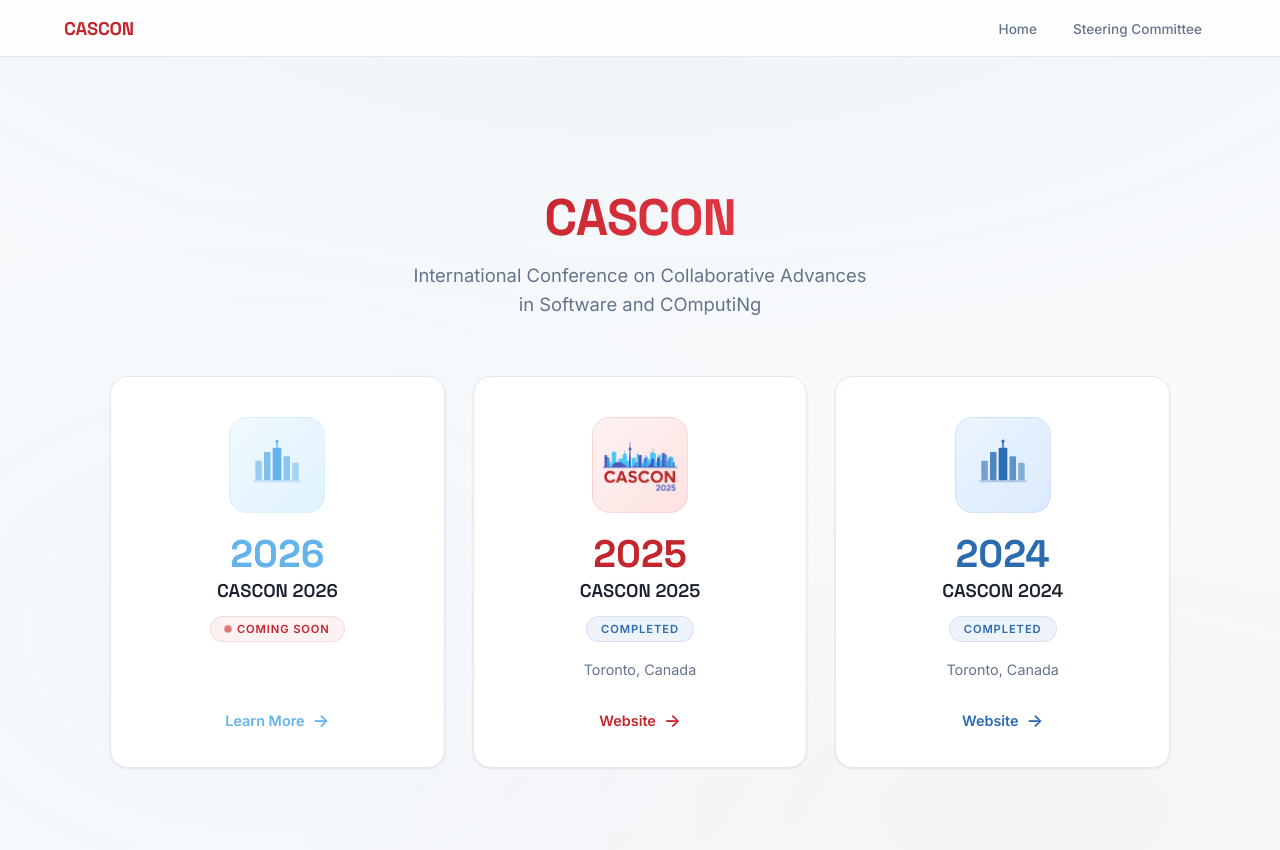
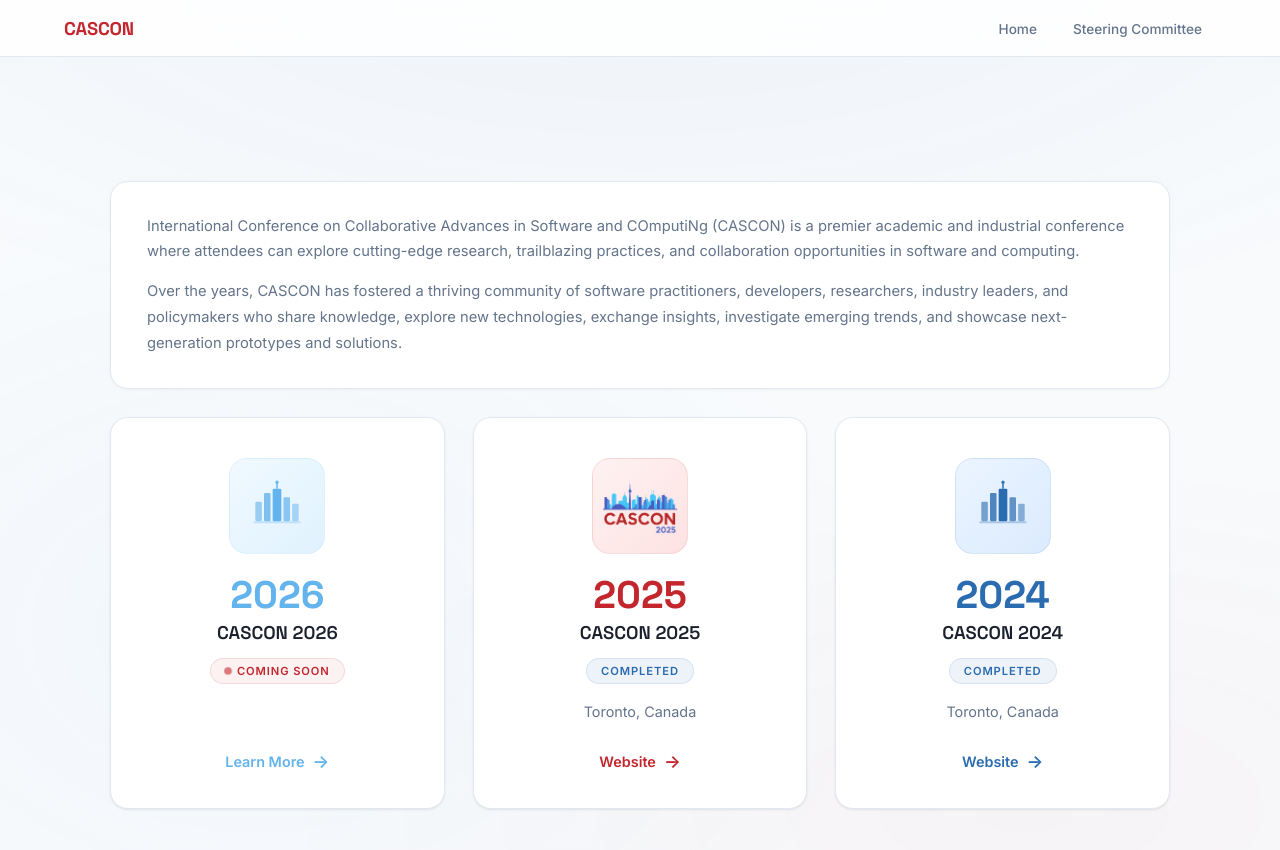
Before and after one commit to ICCSSE/CASCON2025, a Jekyll site: the page built from index.md, in a window 1280 px wide and 900 px high. Shown: the top 850 px of the window. Built offline with Jekyll 4.4.1, drawn with Linux system fonts in a browser that asks for light colours.

Commit message:
Add description box, left-align text, fix mobile spacing

```diff
--- a/_layouts/home.html
+++ b/_layouts/home.html
@@ -163,8 +163,9 @@
 
       /* Hero section */
       .hero {
-        text-align: center;
+        text-align: left;
         margin-bottom: 56px;
+        margin-top: 32px;
         animation: fade-in-up 0.8s ease-out;
       }
 
@@ -194,7 +195,7 @@
         font-size: 1.15rem;
         color: var(--text-secondary);
         max-width: 560px;
-        margin: 0 auto;
+        margin: 0;
         line-height: 1.6;
       }
 
--- a/index.md
+++ b/index.md
@@ -4,10 +4,17 @@ title: "CASCON"
 ---
 
 <div class="page-content">
-  <header class="hero">
-    <h1 class="hero-title"><span>CASCON</span></h1>
-    <p class="hero-subtitle">International Conference on Collaborative Advances<br>in Software and COmputiNg</p>
-  </header>
+
+  <div style="max-width: 1060px; width: 100%; margin-top: 32px; margin-bottom: 28px; animation: fade-in-up 0.8s ease-out 0.1s both;">
+    <div style="background: var(--bg-white); border: 1px solid var(--border-subtle); border-radius: 18px; padding: 32px 36px; box-shadow: 0 1px 3px rgba(0,0,0,0.04);">
+      <p style="font-size: 0.92rem; color: var(--text-secondary); line-height: 1.75; margin-bottom: 14px;">
+        International Conference on Collaborative Advances in Software and COmputiNg (CASCON) is a premier academic and industrial conference where attendees can explore cutting-edge research, trailblazing practices, and collaboration opportunities in software and computing.
+      </p>
+      <p style="font-size: 0.92rem; color: var(--text-secondary); line-height: 1.75; margin: 0;">
+        Over the years, CASCON has fostered a thriving community of software practitioners, developers, researchers, industry leaders, and policymakers who share knowledge, explore new technologies, exchange insights, investigate emerging trends, and showcase next-generation prototypes and solutions.
+      </p>
+    </div>
+  </div>
 
   <nav class="cards-grid" aria-label="Conference editions">
     <a href="https://conf.researchr.org/home/cascon-2026" class="card card--2026" id="card-2026">
```
